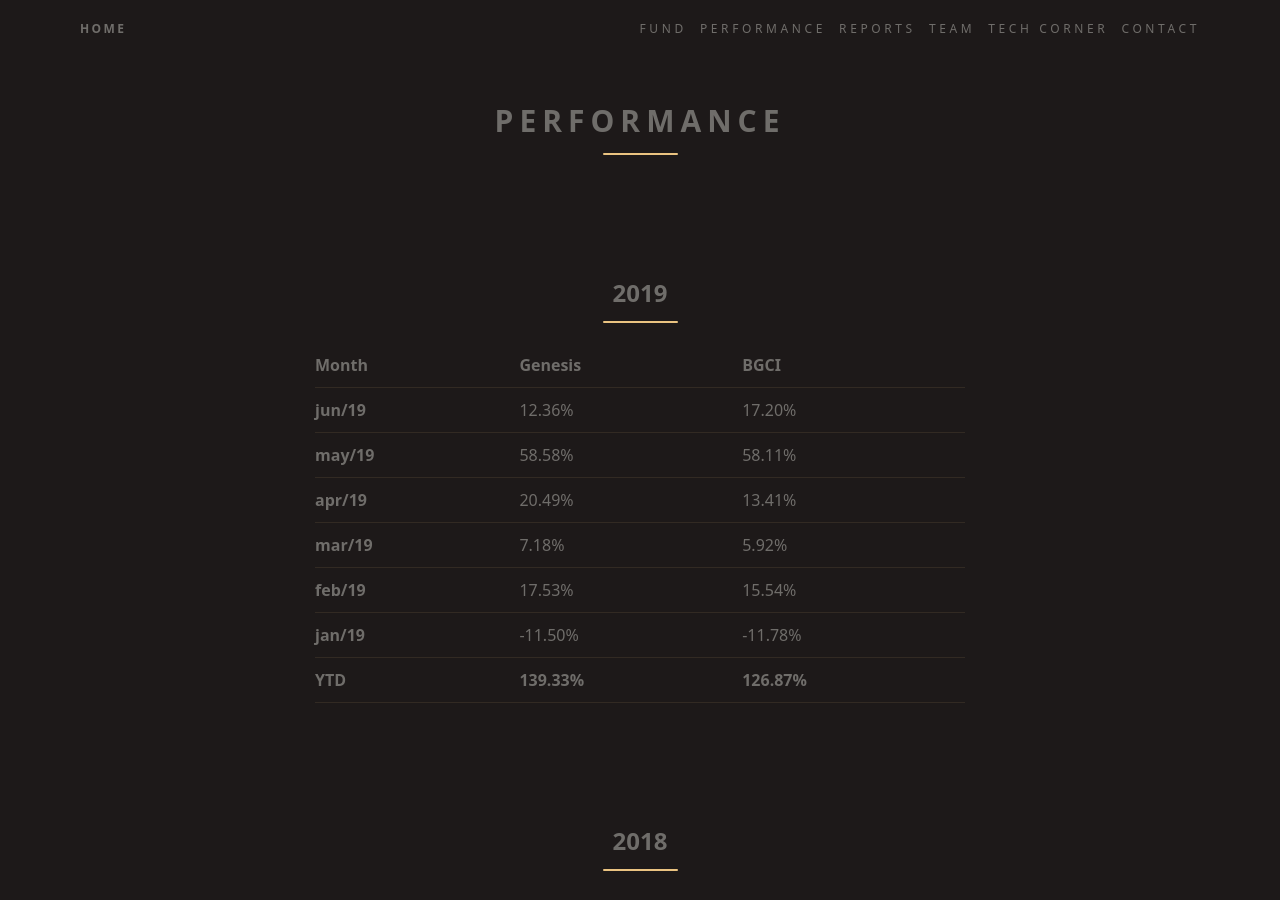
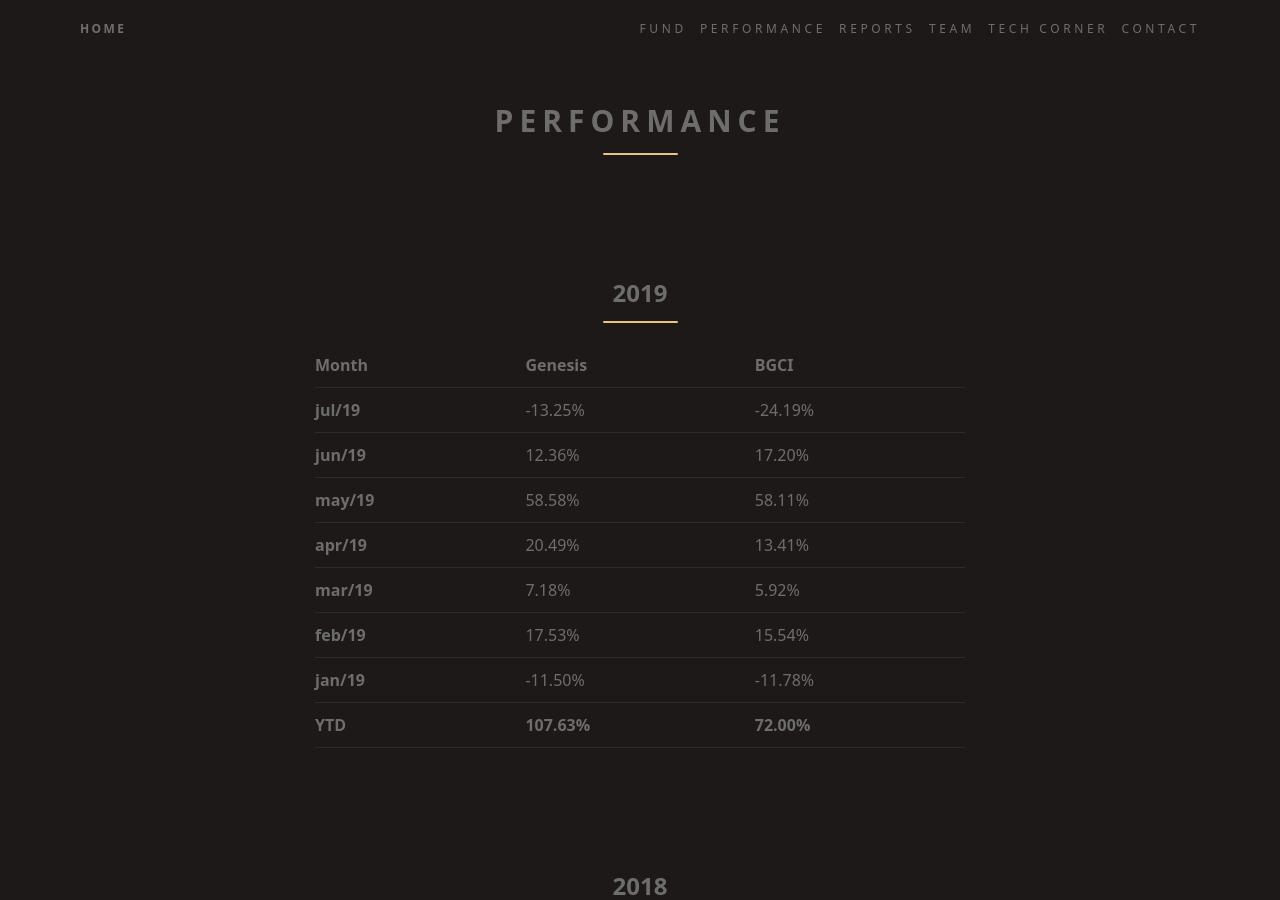
Before and after one commit to ateliedetemas/blpcrypto, a Jekyll site: the page built from _pages/en/performance.md, in a window 1280 px wide and 900 px high. Built offline with Jekyll 4.4.1, drawn with Linux system fonts in a browser that asks for light colours.

Commit message:
Update performance.md

```diff
--- a/_pages/en/performance.md
+++ b/_pages/en/performance.md
@@ -9,13 +9,14 @@ permalink: "/en/performance/"
 
 | Month  | Genesis | BGCI    |
 |--------|---------|---------|
+| **jul/19** | -13.25%   | -24.19%   |
 | **jun/19** | 12.36%   | 17.20%   |
 | **may/19** | 58.58%   | 58.11%   |
 | **apr/19** | 20.49%   | 13.41%   |
 | **mar/19** | 7.18%   | 5.92%   |
 | **feb/19** | 17.53%  | 15.54%  |
 | **jan/19** | -11.50% | -11.78% |
-| **YTD**    | **139.33%**  | **126.87%**   |
+| **YTD**    | **107.63%**  | **72.00%**   |
 
 ## 2018
 
```
